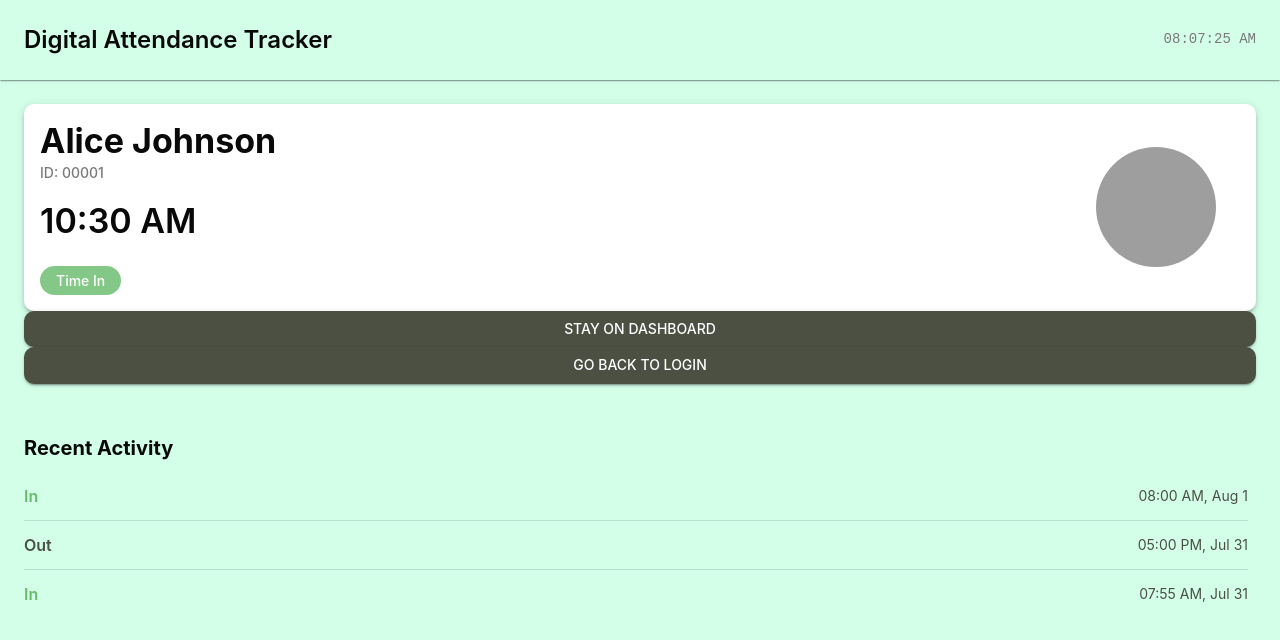
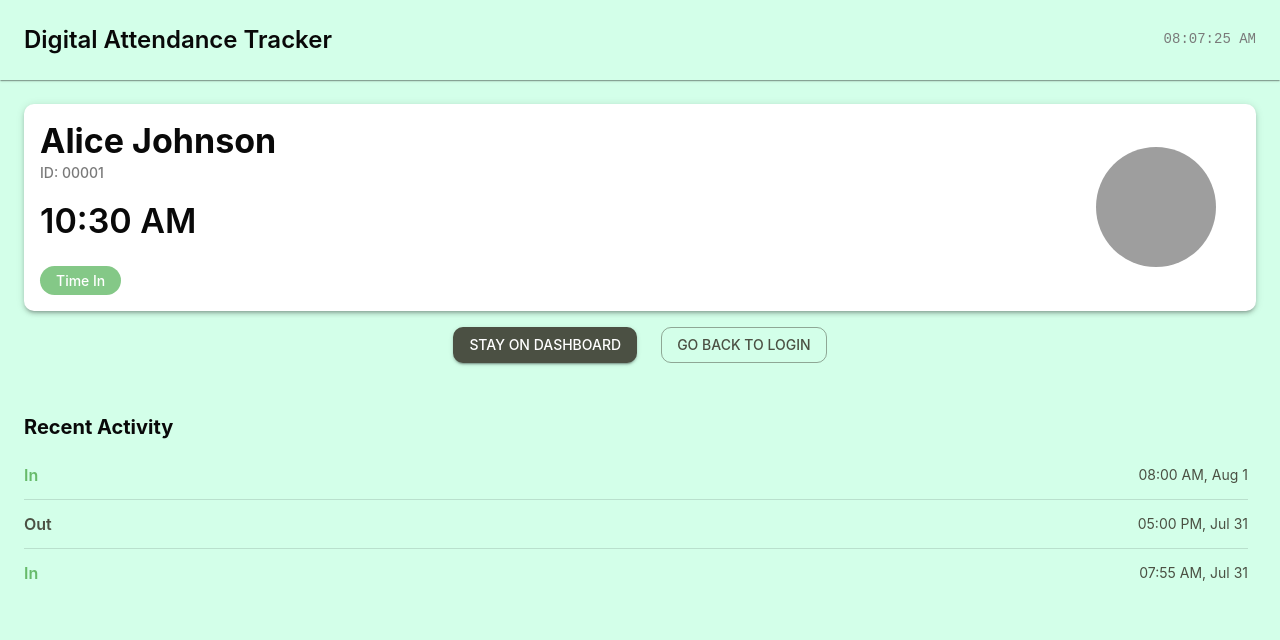
Before and after one commit to esamp001/id_tapping_system, a React (Create React App) app: page /dashboard in a window 1280 px wide. Shown: the top 640 px of the page. Built offline with nearby package versions, Linux system fonts and the light colour scheme; grey boxes are pictures that could not be loaded.

Commit message:
Auto commit: 10/28/2025, 2:00:00 PM

```diff
--- a/src/pages/Dashboard.js
+++ b/src/pages/Dashboard.js
@@ -56,8 +56,10 @@ const Dashboard = () => {
                     />
                 </Paper>
 
-                <Button variant='contained'>Stay on Dashboard</Button>
-                <Button variant='contained'>Go back to login</Button>
+                <Box sx={{ display: 'flex', justifyContent: 'center', alignItems: 'center', mt: 2, gap : 3}}>
+                    <Button variant='contained'>Stay on Dashboard</Button>
+                    <Button variant='outlined'>Go back to login</Button>
+                </Box>
 
                 <Box sx={{ mt: 5}}>
                     <Typography variant="h6" sx={{ fontWeight: 700, mb: 1, mt: 1 }}>
```
